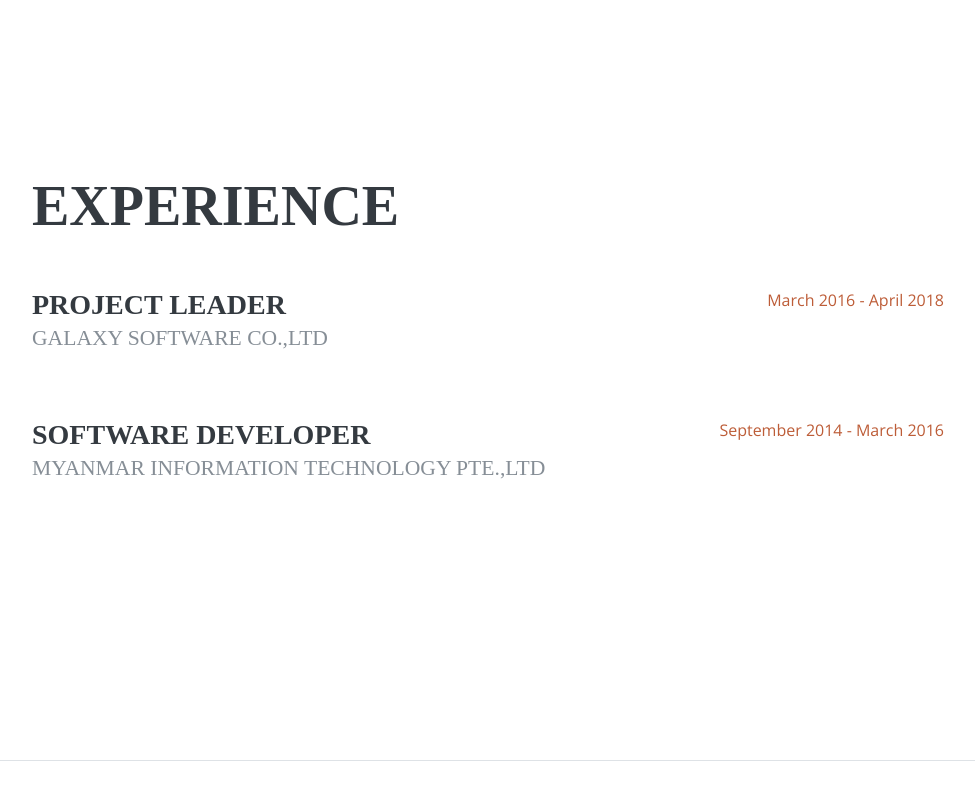
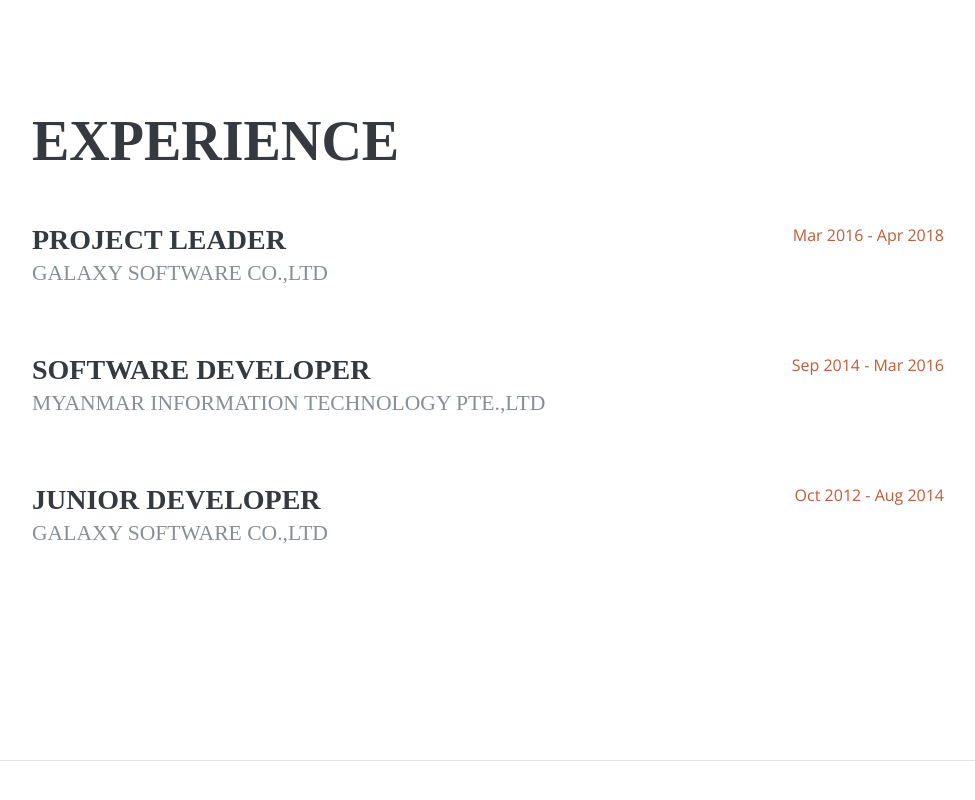
Before and after one commit to htayaung/htayaung.github.io, a plain HTML site: page index.html in a window 1280 px wide. Shown: the part 839-1639 px from the top of the page, without its empty margins (288-1263 px from the left). Drawn offline with nearby package versions, Linux system fonts and the light colour scheme; a web font is replaced by a local one.

Commit message:
Update experience

```diff
--- a/index.html
+++ b/index.html
@@ -120,7 +120,7 @@
               <div class="subheading mb-3">Galaxy Software Co.,Ltd</div>
             </div>
             <div class="resume-date text-md-right">
-              <span class="text-primary">March 2016 - April 2018</span>
+              <span class="text-primary">Mar 2016 - Apr 2018</span>
             </div>
           </div>
 
@@ -130,7 +130,16 @@
               <div class="subheading mb-3">Myanmar Information Technology Pte.,Ltd</div>
             </div>
             <div class="resume-date text-md-right">
-              <span class="text-primary">September 2014 - March 2016</span>
+              <span class="text-primary">Sep 2014 - Mar 2016</span>
+            </div>
+          </div>
+          <div class="resume-item d-flex flex-column flex-md-row mb-5">
+            <div class="resume-content mr-auto">
+              <h3 class="mb-0">Junior Developer</h3>
+              <div class="subheading mb-3">Galaxy Software Co.,Ltd</div>
+            </div>
+            <div class="resume-date text-md-right">
+              <span class="text-primary">Oct 2012 - Aug 2014</span>
             </div>
           </div>
         </div>
```
